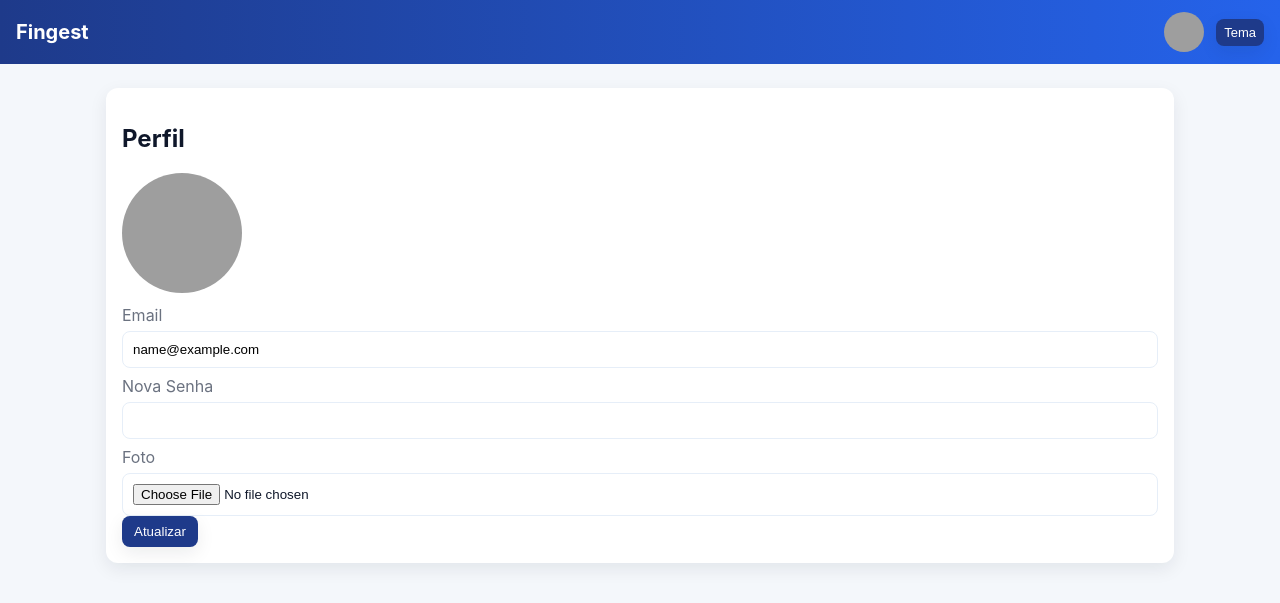
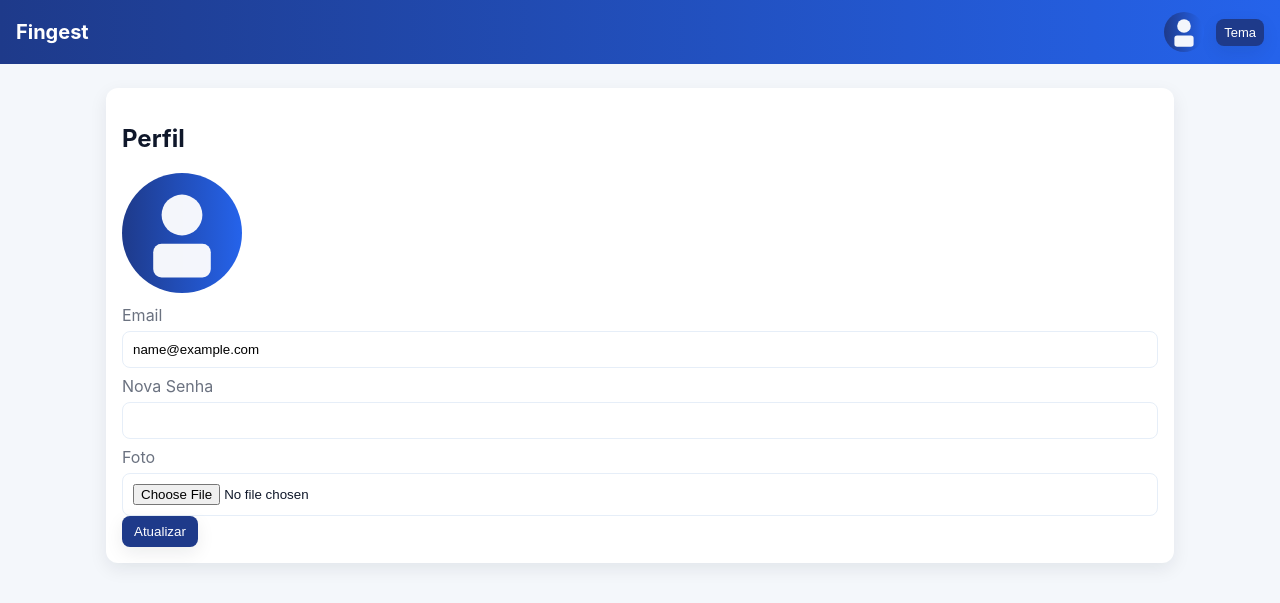
Before and after one commit to Kaike0liveira/FingestPC, a Flask app: page /profile in a window 1280 px wide. Shown: the top 603 px of the page. Run offline with Flask 3, Linux system fonts and the light colour scheme; the visitor is signed in with stand-in values (Sample User, id 1); data comes from the database, SQL or seed files in the repository; grey boxes are pictures that could not be loaded.

Commit message:
feat: add default avatar SVG and update templates

```diff
--- a/templates/base.html
+++ b/templates/base.html
@@ -13,7 +13,7 @@
       <div class="nav-right">
         {% if session.username %}
         <div class="avatar-dropdown">
-          <img class="avatar" src="{% if user and user.photo %}/static/uploads/{{ user.photo }}{% else %}/static/default-avatar.png{% endif %}" alt="avatar">
+          <img class="avatar" src="{% if user and user.photo %}/static/uploads/{{ user.photo }}{% else %}/static/default-avatar.svg{% endif %}" alt="avatar">
           <div class="dropdown">
             <a href="/profile">Perfil</a>
             <a href="/settings">Configurações</a>
--- a/templates/profile.html
+++ b/templates/profile.html
@@ -2,7 +2,7 @@
 {% block content %}
 <div class="card">
   <h2>Perfil</h2>
-  <img class="profile-photo" src="{% if user.photo %}/static/uploads/{{ user.photo }}{% else %}/static/default-avatar.png{% endif %}" alt="avatar">
+  <img class="profile-photo" src="{% if user.photo %}/static/uploads/{{ user.photo }}{% else %}/static/default-avatar.svg{% endif %}" alt="avatar">
   <form method="post" enctype="multipart/form-data">
     <label>Email</label>
     <input name="email" value="{{ user.email }}">
```
Also changed, not shown: static/default-avatar.svg (added).
